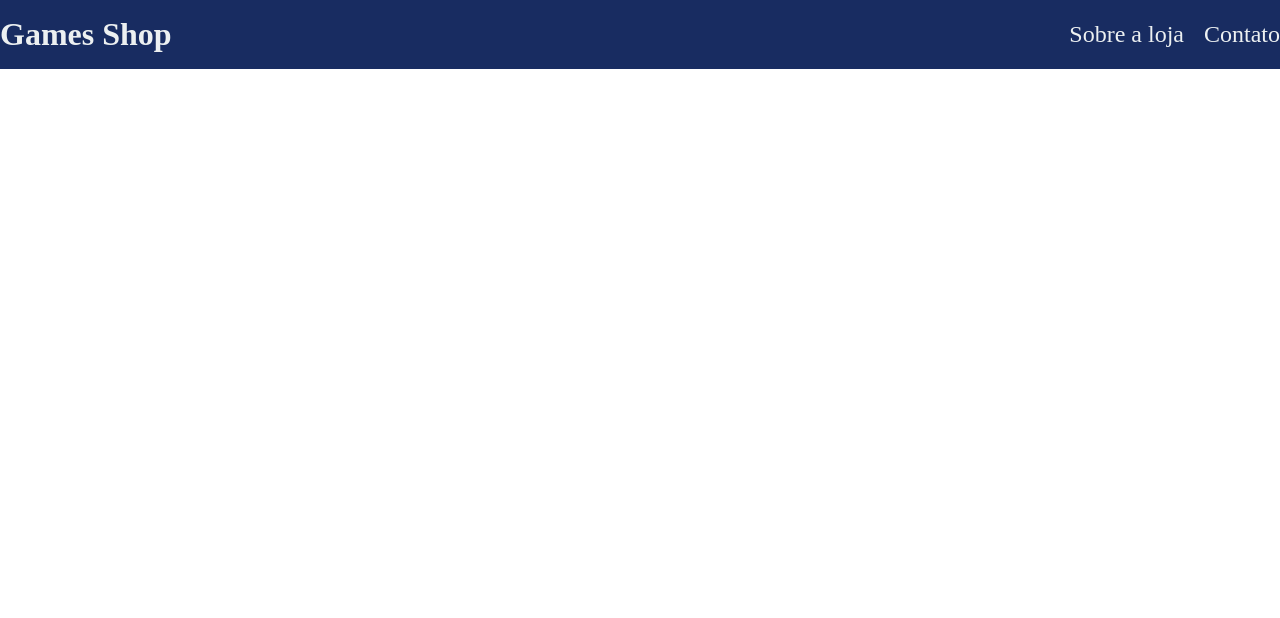
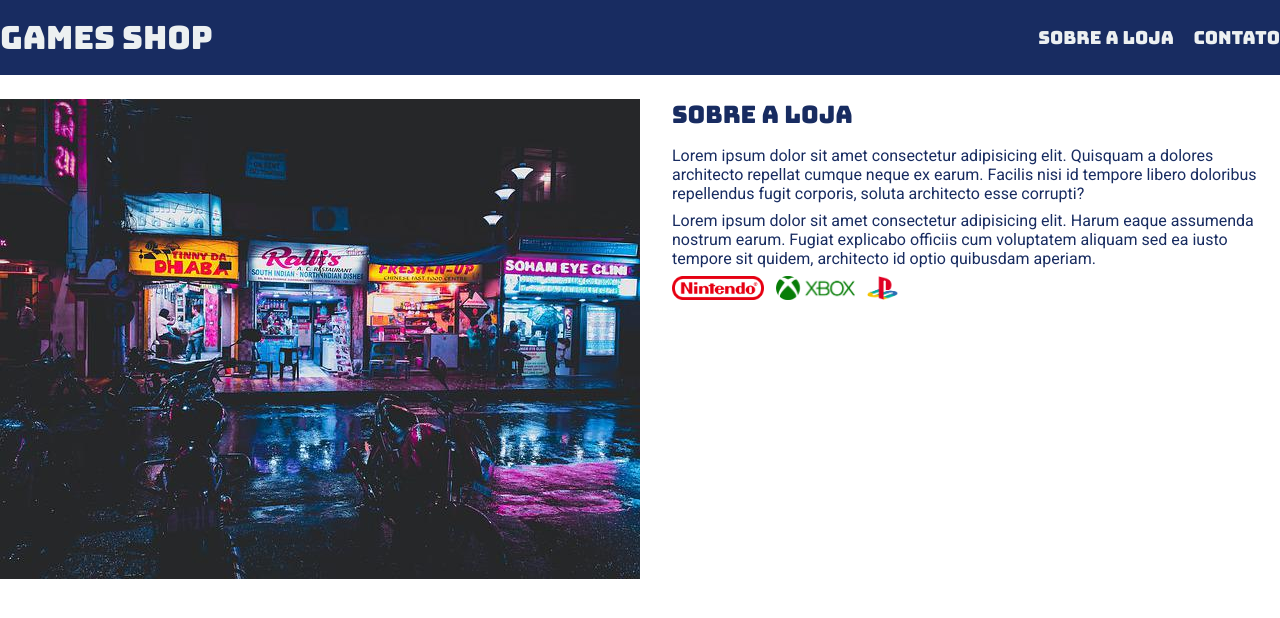
Before and after one commit to GabrielRbro/Games_Shop, a plain HTML site: page index.html in a window 1280 px wide. Drawn offline with Linux system fonts and the light colour scheme.

Commit message:
Adicionada Seção Sobre

```diff
--- a/index.html
+++ b/index.html
@@ -5,6 +5,9 @@
     <meta http-equiv="X-UA-Compatible" content="IE=edge">
     <meta name="viewport" content="width=device-width, initial-scale=1.0">
     <link rel="stylesheet" href="./main.css">
+    <link rel="preconnect" href="https://fonts.googleapis.com">
+    <link rel="preconnect" href="https://fonts.gstatic.com" crossorigin>
+    <link href="https://fonts.googleapis.com/css2?family=Bungee&family=Roboto&display=swap" rel="stylesheet">
     <title>Games Shop - A sua loja de Games</title>
 </head>
 <body>
@@ -23,5 +26,24 @@
             </nav>
         </div>
     </header>
+    <section>
+        <div class="container">
+            <img class="store-front" src="./images/loja.jpg" alt="Fachada da Loja Games Shop">
+            <div>
+                <h2>Sobre a Loja</h2>
+                <p>
+                    Lorem ipsum dolor sit amet consectetur adipisicing elit. Quisquam a dolores architecto repellat cumque neque ex earum. Facilis nisi id tempore libero doloribus repellendus fugit corporis, soluta architecto esse corrupti?
+                </p>
+                <p>
+                    Lorem ipsum dolor sit amet consectetur adipisicing elit. Harum eaque assumenda nostrum earum. Fugiat explicabo officiis cum voluptatem aliquam sed ea iusto tempore sit quidem, architecto id optio quibusdam aperiam.
+                </p>
+                <ul class="brand-list">
+                    <li><img src="./images/nintendo.png" alt="Nintendo"></li>
+                    <li><img src="./images/xbox.png" alt="Xbox"></li>
+                    <li><img src="./images/playstation.png" alt="PlayStation"></li>
+                </ul>
+            </div>
+        </div>
+    </section>
 </body>
 </html>
--- a/main.css
+++ b/main.css
@@ -11,6 +11,20 @@ header{
 
 }
 
+header,
+section h2{
+    font-family: 'Bungee', cursive;
+}
+
+header h1,
+section h2{
+    font-weight: normal;
+}
+
+body{
+    font-family: 'Roboto', sans-serif;
+}
+
 header nav li{
     display: inline;
     margin-left: 16px;
@@ -19,7 +33,7 @@ header nav li{
 header nav li a{
     color: #ecf0f1;
     text-decoration: none;
-    font-size: 24px;
+    font-size: 18px;
 }
 
 .container{
@@ -28,8 +42,39 @@ header nav li a{
     margin: 0 auto;
 }
 
-header .container{
+header .container,
+section .container{
     display: flex;
     align-items: center;
     justify-content: space-between;
 }
+
+.brand-list img{
+    height: 24px;
+}
+
+.brand-list li{
+    display: inline;
+    margin-right: 8px;
+}
+
+section .container{
+    align-items: flex-start;
+}
+
+section{
+    padding: 24px 0px;
+    color: #182c61;
+}
+
+section h2{
+    margin-bottom: 16px;
+}
+
+section p{
+    margin-bottom: 8px;
+}
+
+.store-front{
+    margin-right: 32px;
+}
```
